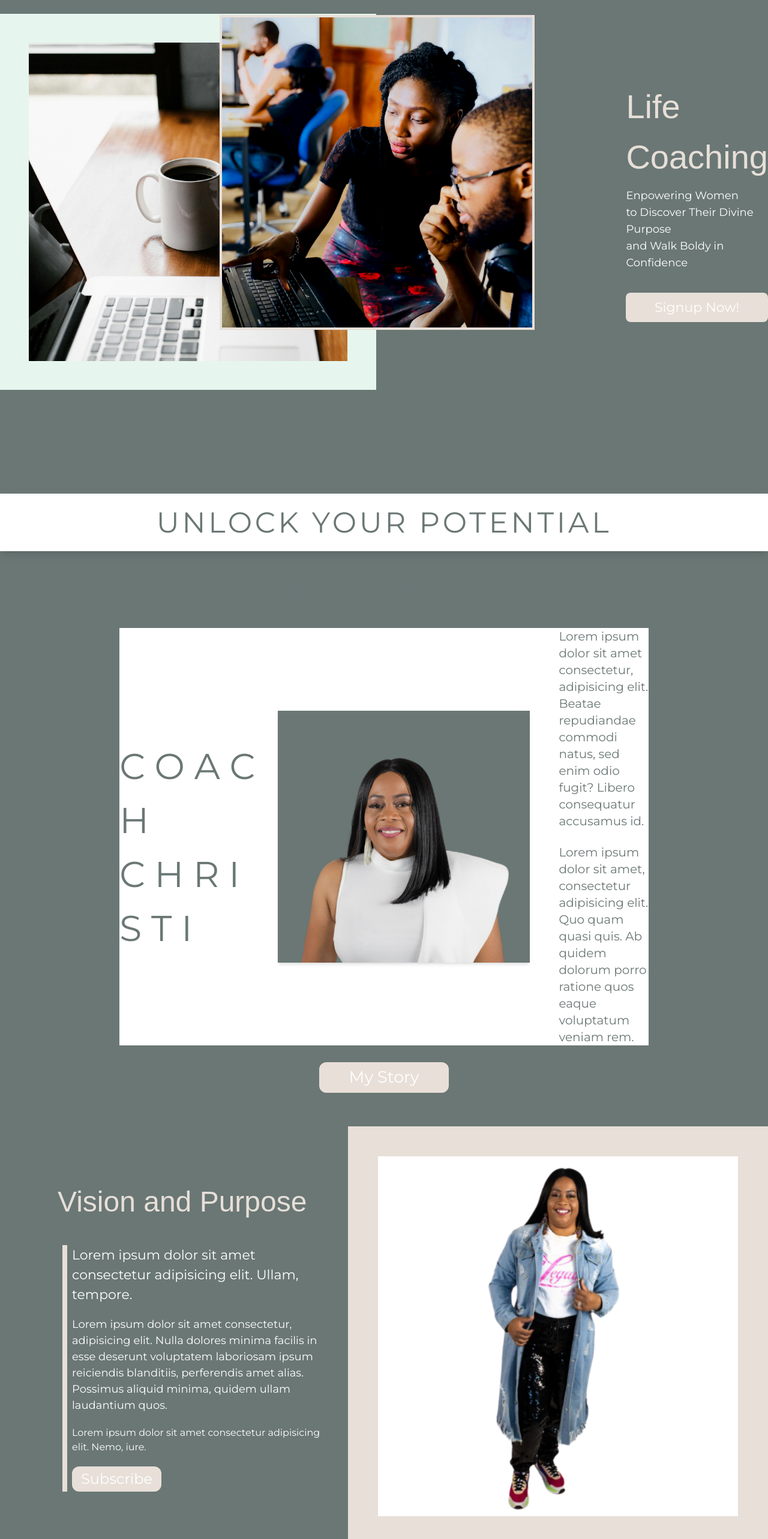
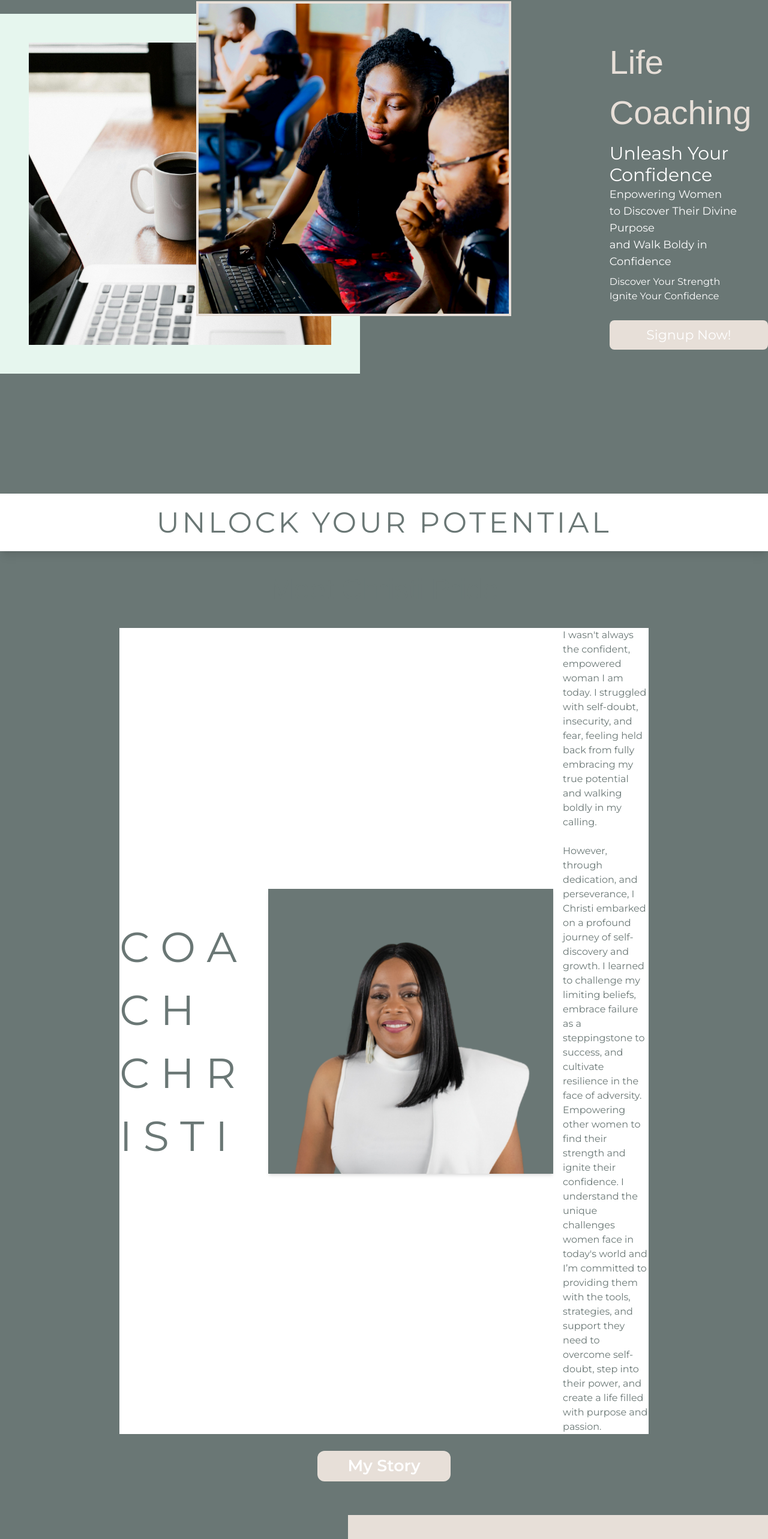
Before and after one commit to tranielmp8/christi-react-port, a React (Vite) app: page / in a window 1280 px wide. Shown: the part 189-2755 px from the top of the page at 60% size. Built offline with nearby package versions, Linux system fonts and the light colour scheme; a web font is replaced by a local one.

Commit message:
updating the site

```diff
--- a/index.html
+++ b/index.html
@@ -2,7 +2,7 @@
 <html lang="en">
   <head>
     <meta charset="UTF-8" />
-    <link rel="icon" type="image/svg+xml" href="/vite.svg" />
+    <link rel="icon" type="image/svg+xml" href="/cp4.ico" />
     <link rel="preconnect" href="https://fonts.googleapis.com">
 <link rel="preconnect" href="https://fonts.gstatic.com" crossorigin>
 <link href="https://fonts.googleapis.com/css2?family=Chonburi&family=Cinzel:wght@400..900&family=Cormorant+Garamond:ital,wght@0,300;0,400;0,500;0,600;0,700;1,300;1,400;1,500;1,600;1,700&family=Cormorant+Upright:wght@300;400;500;600;700&family=DM+Serif+Text:ital@0;1&family=Libre+Bodoni:ital,wght@0,400..700;1,400..700&family=Montserrat:ital,wght@0,100..900;1,100..900&family=Nunito:ital,wght@0,200..1000;1,200..1000&family=Playfair+Display:ital,wght@0,400..900;1,400..900&family=Roboto:ital,wght@0,100;0,300;0,400;0,500;0,700;0,900;1,100;1,300;1,400;1,500;1,700;1,900&display=swap" rel="stylesheet">
--- a/src/components/About.jsx
+++ b/src/components/About.jsx
@@ -5,17 +5,18 @@ export default function About() {
     <div id="About" className="about flex flex-col items-center p-7">
         <h1 className='text-center text-[48px] mb-7 text-[#6A7775]'>Meet Christi Pride</h1>
         <div className="about-grid flex justify-center items-center bg-white w-[72%]">
-            <div className='text-[60px] pt-9 mr-9 text-[#6A7775]'>
+            <div className='text-[70px] pt-9 mr-9 text-[#6A7775]'>
                 C O A C H <br />C H R I S T I
             </div>
-            <img  src={Img4} width={420} alt="Christi" className='bg-[#6A7775] shadow-md' />
-            <div className='w-[25%] ml-12 text-[#6A7775] about-text ' >
-                <p className='text-xl'>Lorem ipsum dolor sit amet consectetur, adipisicing elit. Beatae repudiandae commodi natus, sed enim odio fugit? Libero consequatur accusamus id.</p>
+            <img  src={Img4} width={475} alt="Christi" className='bg-[#6A7775] shadow-md' />
+            <div className='w-[30%] ml-4 text-[#6A7775] about-text ' >
+                <p className=''>I wasn't always the confident, empowered woman I am today. I struggled with self-doubt, insecurity, and fear, feeling held back from fully embracing my true potential and walking boldly in my calling.</p>
                 <br />
-                <p className='text-xl'>Lorem ipsum dolor sit amet, consectetur adipisicing elit. Quo quam quasi quis. Ab quidem dolorum porro ratione quos eaque voluptatum veniam rem.</p>
+                <p className=''>However, through dedication, and perseverance, I Christi embarked on a profound journey of self-discovery and growth. I learned to challenge my limiting beliefs, embrace failure as a steppingstone to success, and cultivate resilience in the face of adversity.
+                Empowering other women to find their strength and ignite their confidence. I understand the unique challenges women face in today's world and I’m committed to providing them with the tools, strategies, and support they need to overcome self-doubt, step into their power, and create a life filled with purpose and passion.</p>
             </div>
         </div>
-        <button className='abt-btn text-[27px] m-7 bg-[#E7DFD8] rounded-xl hover:border-2 hover:border-white hover:bg-transparent'>My Story</button>
+        <button className='abt-btn text-[27px] m-7 font-semibold bg-[#E7DFD8] rounded-xl hover:border-2 hover:border-white hover:bg-transparent'>My Story</button>
 
     </div>
   )
--- a/src/components/Hero.jsx
+++ b/src/components/Hero.jsx
@@ -21,7 +21,10 @@ export default function Hero() {
             <div className=''>
               <h1 className="text-[56px] mb-2 text-[#E7DFD8]">Life <br />Coaching</h1>
               <div className='text-container'>
-                <p className="text-white text-lg mb-2">Enpowering Women <br /> to Discover Their Divine Purpose <br /> and Walk Boldy in Confidence</p>
+                <p className="text-white text-lg  mb-2">
+                  <span className='text-white font-semi text-3xl mb-2'>Unleash Your Confidence</span>
+                   <br /> Enpowering Women <br /> to Discover Their Divine Purpose <br /> and Walk Boldy in Confidence</p>
+                <p>Discover Your Strength <br /> Ignite Your Confidence</p>
               </div>
             </div>
             <button className='mt-7 p-2 bg-[#E7DFD8] rounded-lg text-white text-[22px] hover:border-2 hover:border-white hover:bg-transparent'>Signup Now!</button>
--- a/src/components/Sites.jsx
+++ b/src/components/Sites.jsx
@@ -8,8 +8,8 @@ export default function Sites() {
         <div className='w-72 rounded-xl card text-white p-2 shadow-lg project-container'>
           <img  height={350} width={300} className='bg-white rounded-xl border-2 border-[#6A7775]' src={Site1}  alt="courses" />
           <div >
-            <h2 className='text-[32px] text-[#6A7775] flex items-center justify-center'>Arise&Shine</h2>
-            <p className='p-2 text-gray-400'>Lorem ipsum dolor sit amet consectetur, adipisicing elit. Quibusdam sunt eligendi quas, adipisci blanditiis odio in nulla, ducimus itaque, eos doloribus. </p>
+            <h2 className='text-[32px] text-[#6A7775] flex items-center justify-center'>Unleash Your Confidence</h2>
+            <p className='p-2 text-gray-400'>Designed to help women discover who they are and their divine purpose. Through personalized guidance and self-discovery exercises, uncover your unique gifts and talents, and gain clarity on your path forward. </p>
           </div>
         <button className=' m-2 rounded-lg p-2 bg-[#6A7775]'><a href="#">Visit</a></button>
 
@@ -17,17 +17,17 @@ export default function Sites() {
         <div className='w-72 rounded-xl card text-white p-2 shadow-lg project-container'>
           <img  height={350} width={300} className='bg-white rounded-xl border-2 border-[#6A7775]' src={Site1}  alt="courses" />
           <div >
-            <h2 className='text-[32px] text-[#6A7775] flex items-center justify-center'>Arise&Shine</h2>
-            <p className='p-2 text-gray-400'>Lorem ipsum dolor sit amet consectetur, adipisicing elit. Quibusdam sunt eligendi quas, adipisci blanditiis odio in nulla, ducimus itaque, eos doloribus. </p>
+            <h2 className='text-[32px] text-[#6A7775] flex items-center justify-center'>Spiritual Development</h2>
+            <p className='p-2 text-gray-400'>Deepen your spiritual connection and discover how biblical principles and effective prayer can guide you toward a life of purpose and fulfillment. Explore your faith in a supportive and empowering environment, unlocking the power of prayer to strengthen your spiritual life. </p>
           </div>
         <button className=' m-2 rounded-lg p-2 bg-[#6A7775]'><a href="#">Visit</a></button>
 
         </div>
         <div className='w-72 rounded-xl card text-white p-2 shadow-lg project-container'>
-          <img  height={350} width={300} className='bg-white rounded-xl border-2 border-[#6A7775]' src={Site1}  alt="courses" />
+          <img  height={350} width={350} className='bg-white rounded-xl border-2 border-[#6A7775]' src={Site1}  alt="courses" />
           <div >
-            <h2 className='text-[32px] text-[#6A7775] flex items-center justify-center'>Arise&Shine</h2>
-            <p className='p-2 text-gray-400'>Lorem ipsum dolor sit amet consectetur, adipisicing elit. Quibusdam sunt eligendi quas, adipisci blanditiis odio in nulla, ducimus itaque, eos doloribus. </p>
+            <h2 className='text-[32px] text-[#6A7775] flex items-center justify-center'>Let's Chat</h2>
+            <p className='p-2 text-gray-400'>The Let's Chat session is a one-time, one-on-one coaching session designed to help clients work through a specific challenge or goal. It offers a focused conversation and guidance to support clients in finding solutions and creating an action plan to overcome their obstacles and achieve their desired outcomes.</p>
           </div>
         <button className=' m-2 rounded-lg p-2 bg-[#6A7775]'><a href="#">Visit</a></button>
 
--- a/src/components/Subscribe.jsx
+++ b/src/components/Subscribe.jsx
@@ -7,9 +7,10 @@ export default function Subscribe() {
             <div className="left-subscribe mr-9">
             <h2 className='text-[48px] mb-9 text-[#E7DFD8]'>Vision and Purpose</h2>
             <div className='ml-2 border-l-8 border-[#E7DFD8] subscribe-text'>
-                <p className='mb-5 text-[22px] pl-2 text-white'>Lorem ipsum dolor sit amet consectetur adipisicing elit. Ullam, tempore.</p>
-                <p className='mb-5 pl-2 text-[18px] text-white'>Lorem ipsum dolor sit amet consectetur, adipisicing elit. Nulla dolores minima facilis in esse deserunt voluptatem laboriosam ipsum reiciendis blanditiis, perferendis amet alias. Possimus aliquid minima, quidem ullam laudantium quos.</p>
-                <p className='mb-5 pl-2 text-white'>Lorem ipsum dolor sit amet consectetur adipisicing elit. Nemo, iure.</p>
+                <p className='mb-5 text-[22px] pl-2 text-white'>Empower Her </p>
+                <p className='mb-5 pl-2 text-[18px] text-white'>Committing to improving confidence is indeed a powerful journey that starts with self-awareness and a determination to grow personally. It's about recognizing your own worth and refusing to settle for anything less than you deserve. It's about realizing that you have the power to shape your own destiny and to pursue your dreams with unwavering determination.</p>
+                <p className='mb-5 pl-2 text-white'>
+                Are you ready to step into a life filled with confidence, purpose, and spiritual abundance? Let's embark on this journey together. Schedule your complimentary consultation today and take the first step toward becoming the best version of yourself.</p>
                 <button className='subscribe-btn ml-2 rounded-xl text-2xl hover:border-2 hover:border-white hover:bg-transparent' >Subscribe</button>
                 </div>
             </div>
```
Also changed, not shown: 1 other file (tests, documents, lock files or other folders).
